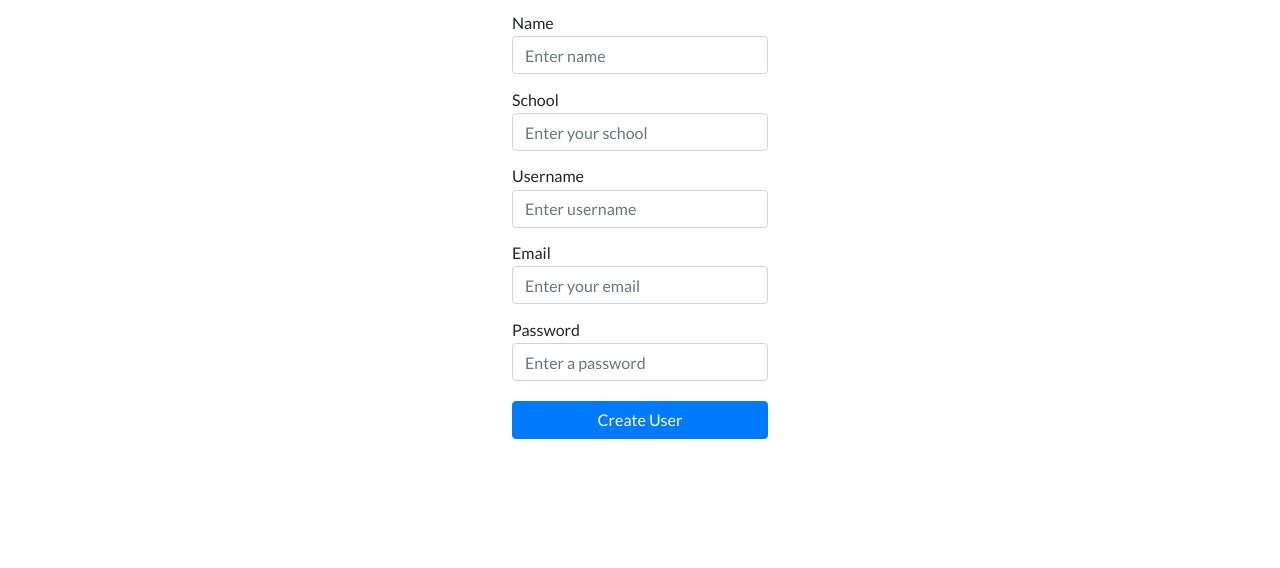
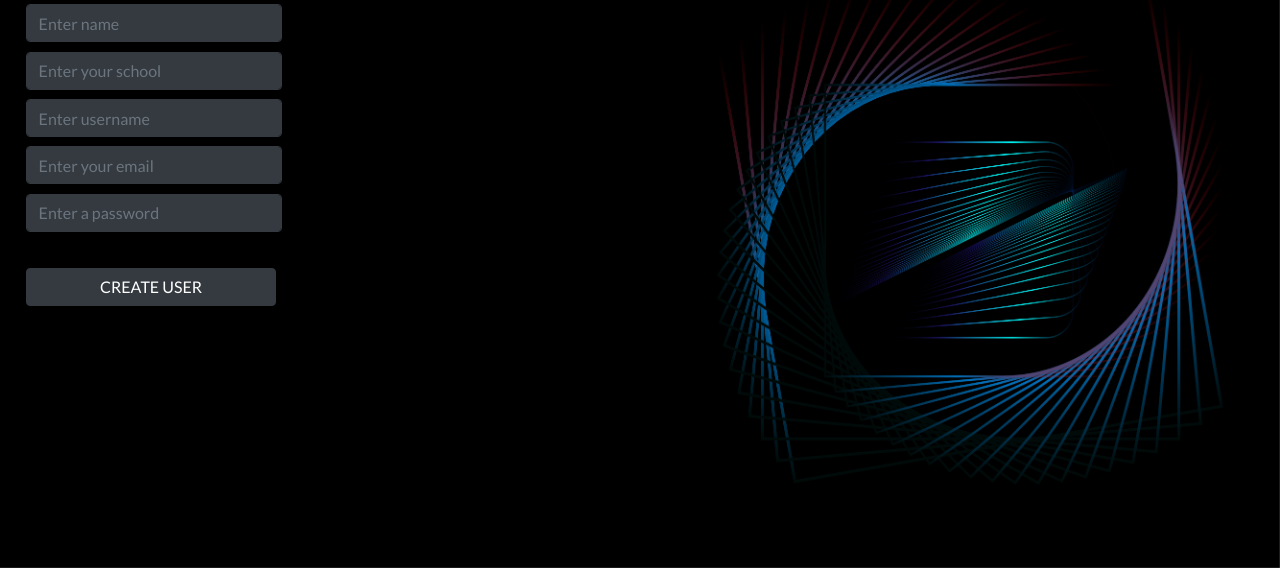
Before and after one commit to susie-son/onlineversity, a website: page frontend/signUp/index.html in a window 1280 px wide. Shown: the part 232-800 px from the top of the page. Drawn offline with nearby package versions, Linux system fonts and the light colour scheme.

Commit message:
sign in and up changed

```diff
--- a/frontend/signUp/index.html
+++ b/frontend/signUp/index.html
@@ -9,53 +9,46 @@
     <link rel="stylesheet" href="https://stackpath.bootstrapcdn.com/bootstrap/4.1.3/css/bootstrap.min.css" integrity="sha384-MCw98/SFnGE8fJT3GXwEOngsV7Zt27NXFoaoApmYm81iuXoPkFOJwJ8ERdknLPMO" crossorigin="anonymous">
     <link href="https://fonts.googleapis.com/css?family=Lato" rel="stylesheet">
 
-    <title>Sign in page</title>
+    <title>Sign up</title>
 
     <style>
         #topBlackBar {
             border-top: 50px solid #000;
         }
-
-
     </style>
 
   </head>
 
-  <body style="font-family:lato">
+  <body style="font-family:lato; background-image:url(ideas.png); background-size:cover; background-repeat: no-repeat;">
     <div id="topBlackBar">
-      <h1 style="color:white; position:absolute; top:8pt; left: 2%; font-size:20pt;"><b>ONLINE</b>VERSITY</h1>
+        <h1 style="color:white; position:absolute; top:8pt; left: 2%; font-size:20pt;"><b>ONLINE</b>VERSITY</h1>
     </div>
 
     <form style="margin-top:10%">
-      <h2 style="text-align: center; margin-bottom:20pt">Sign up for an Account</h2>
+      <h2 style="text-align: left; margin-bottom:20pt; margin-left:2%;color:white">SIGN UP</h2>
 
-      <div class="form-group" style="width: 20%; margin:0 auto; margin-top:10pt">
-          <label for="name">Name</label>
-          <input class="form-control" id="name" placeholder="Enter name" style="margin-top:-5pt">
+      <div class="form-group" style="width: 20%; margin-left:2%; margin-top:10pt">
+          <input class="form-control btn-dark bg-dark" id="name" placeholder="Enter name" style="margin-top:-5pt">
       </div>
 
-      <div class="form-group" style="width: 20%; margin:0 auto; margin-top:10pt">
-          <label for="school">School</label>
-          <input class="form-control" id="school" placeholder="Enter your school" style="margin-top:-5pt">
+      <div class="form-group" style="width: 20%; margin-left:2%; margin-top:10pt">
+          <input class="form-control btn-dark bg-dark" id="school" placeholder="Enter your school" style="margin-top:-5pt">
       </div>
 
-      <div class="form-group" style="width: 20%; margin:0 auto; margin-top:10pt">
-          <label for="username">Username</label>
-          <input class="form-control" id="username" placeholder="Enter username" style="margin-top:-5pt">
+      <div class="form-group" style="width: 20%; margin-left:2%; margin-top:10pt">
+          <input class="form-control btn-dark bg-dark" id="username" placeholder="Enter username" style="margin-top:-5pt">
       </div>
 
-      <div class="form-group" style="width: 20%; margin:0 auto; margin-top:10pt">
-          <label for="email">Email</label>
-          <input type="email" class="form-control" id="email" placeholder="Enter your email" style="margin-top:-5pt">
+      <div class="form-group" style="width: 20%; margin-left:2%; margin-top:10pt">
+          <input type="email" class="form-control btn-dark bg-dark" id="email" placeholder="Enter your email" style="margin-top:-5pt">
       </div>
 
-      <div class="form-group" style="width: 20%; margin:0 auto; margin-top:10pt">
-          <label for="password">Password</label>
-          <input type="password" class="form-control" id="password" placeholder="Enter a password" style="margin-top:-5pt">
+      <div class="form-group" style="width: 20%; margin-left:2%; margin-top:10pt">
+          <input type="password" class="form-control btn-dark bg-dark" id="password" placeholder="Enter a password" style="margin-top:-5pt">
       </div>
 
-      <div class="text-center">
-        <button type="button" class="btn btn-primary" onclick="createUser()" style="width:20%;margin-top:15pt">Create User</button>
+      <div class="text-left" style="margin-left:2%">
+        <button type="button" class="btn btn-dark authenticate" onclick="createUser()" style="width:20%;margin-top:15pt">CREATE USER</button>
       </div>
     </form>
 
```
Also changed, not shown: frontend/signIn/index.html (+11 -18 lines).
